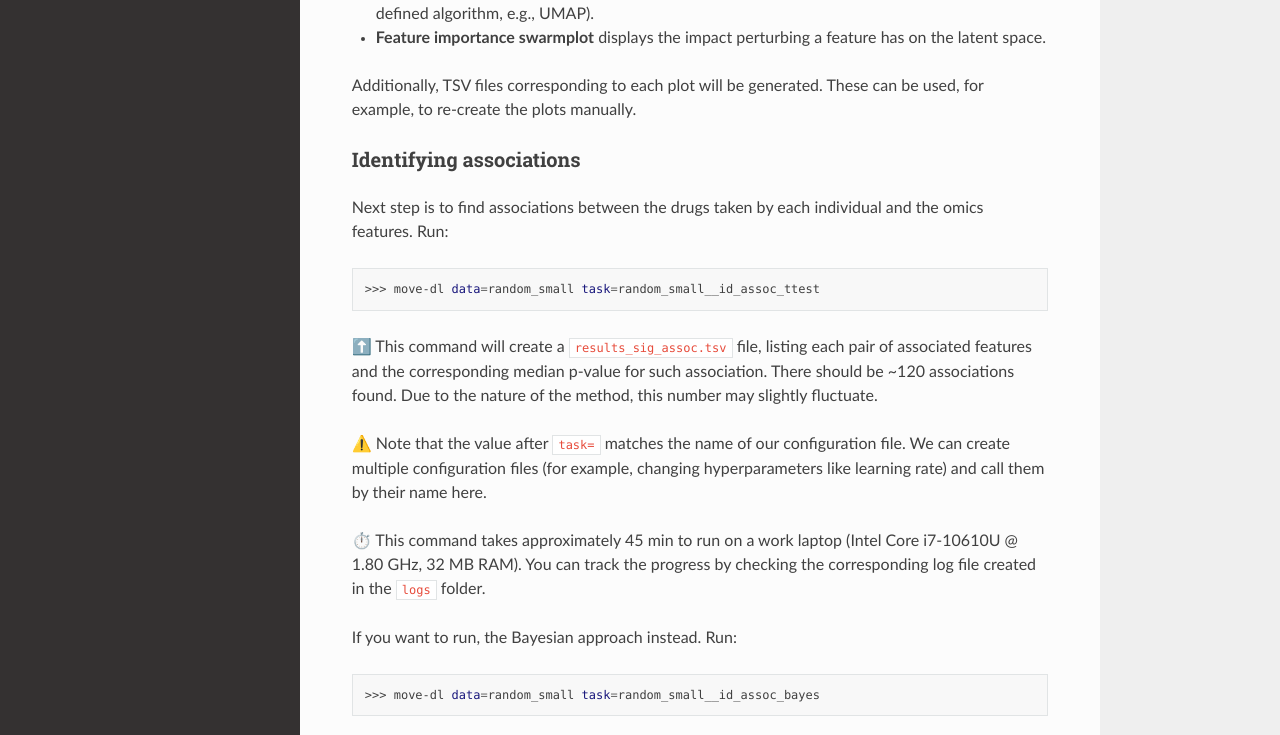
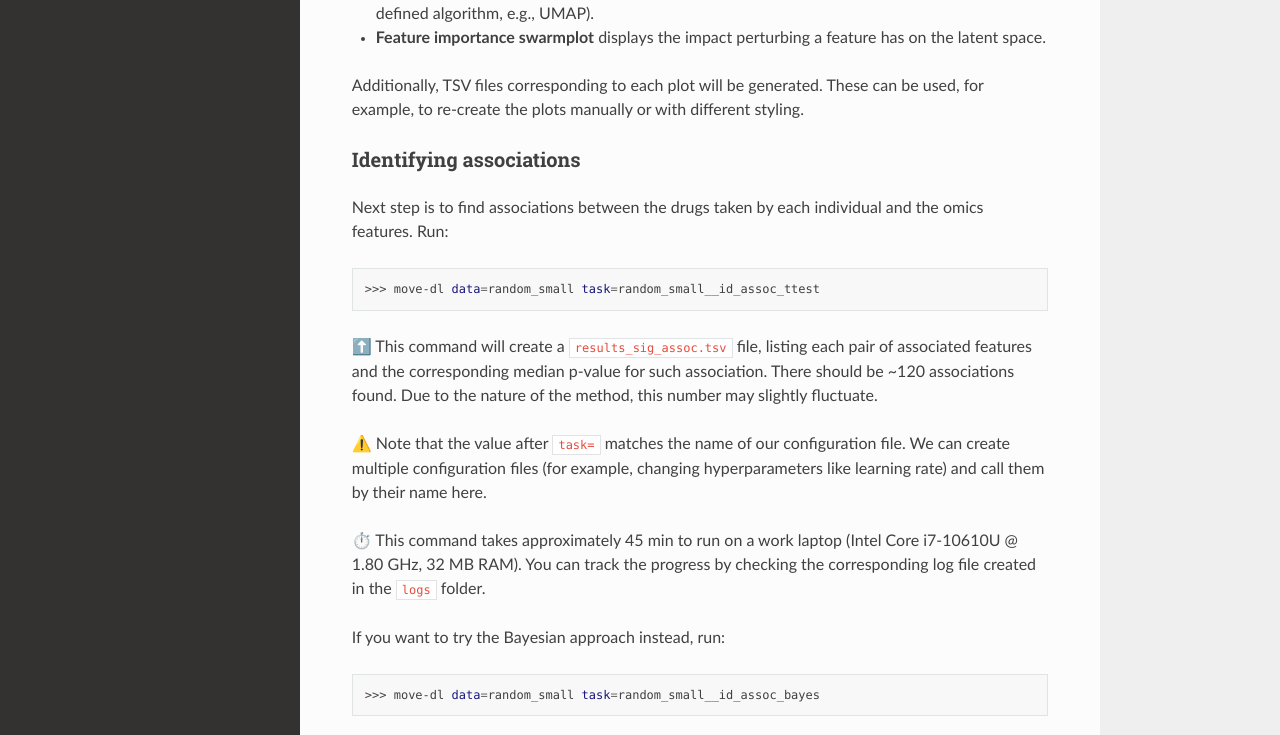
Before and after one commit to RasmussenLab/MOVE, a Sphinx documentation site: the page built from docs/source/tutorial/overview.rst, in a window 1280 px wide and 1400 px high, scrolled down 2760 px. Shown: the part 374-1109 px from the top of the window. Built offline with Sphinx 7.4.7 and the Read the Docs theme 2.0.0, drawn with Linux system fonts in a browser that asks for light colours; pages that are not in the unit, such as notebooks, are missing from menus.

Commit message:
:truck: :memo: Move tutorial file, change wording

```diff
--- a/docs/source/index.rst
+++ b/docs/source/index.rst
@@ -11,5 +11,5 @@
    :caption: Contents:
 
    install
-   pages/tutorial
+   tutorial/overview
    pages/api/API
--- a/docs/source/pages/tutorial.rst
+++ b/docs/source/tutorial/overview.rst
@@ -157,7 +157,8 @@
   on the latent space.
 
 Additionally, TSV files corresponding to each plot will be generated. These can
-be used, for example, to re-create the plots manually.
+be used, for example, to re-create the plots manually or with different
+styling.
 
 Identifying associations
 ^^^^^^^^^^^^^^^^^^^^^^^^
@@ -182,7 +183,7 @@
 (Intel Core i7-10610U @ 1.80 GHz, 32 MB RAM). You can track the progress by
 checking the corresponding log file created in the ``logs`` folder.
 
-If you want to run, the Bayesian approach instead. Run:
+If you want to try the Bayesian approach instead, run:
 
 .. code-block:: bash
 
```
